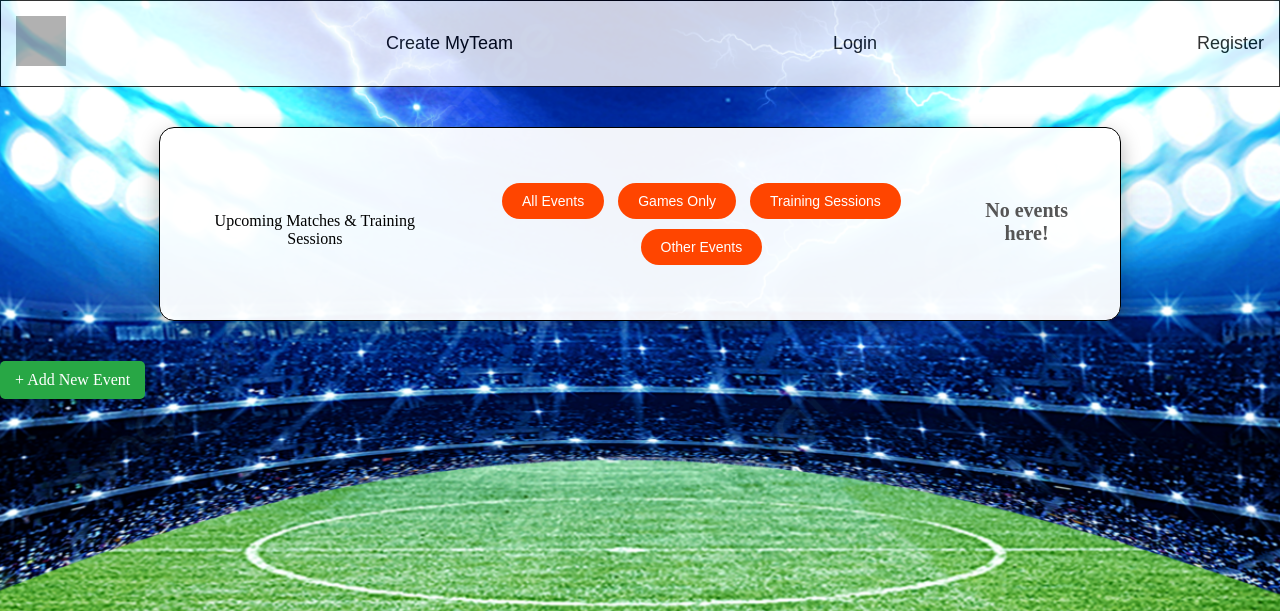
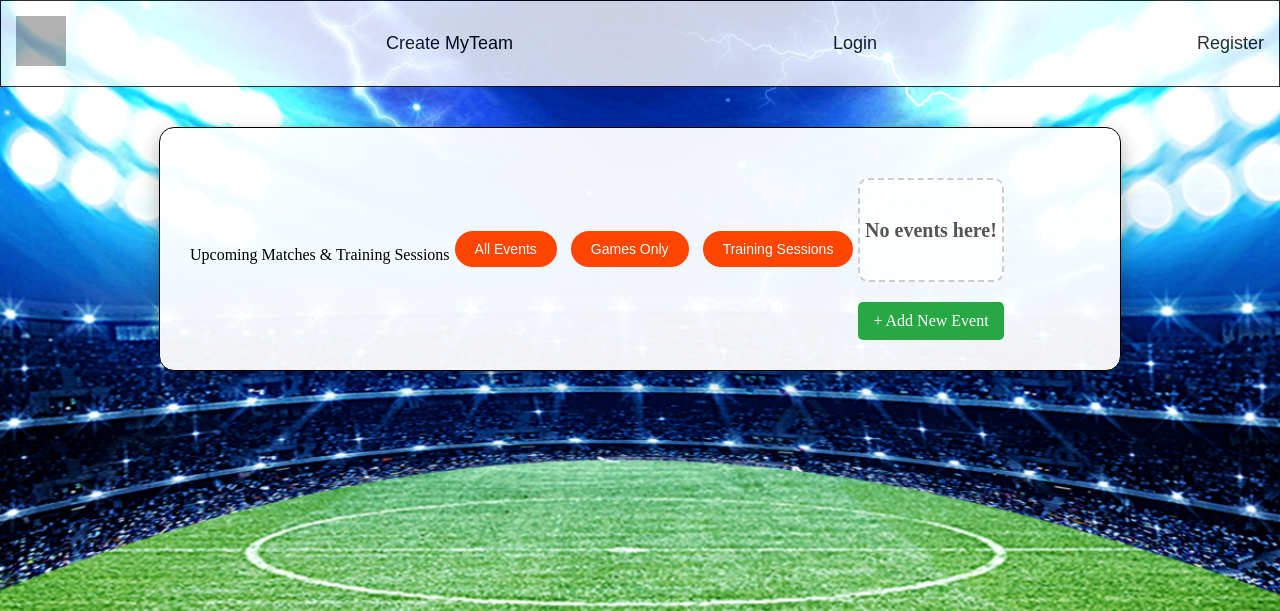
Before and after one commit to RosenCodes20/Final-Web-Project, a Django app: template templates/schedule/schedule_details.html in a window 1280 px wide. Shown: the top 611 px of the page. Run offline with Django 5.2, Linux system fonts and the light colour scheme; the template is opened without the code that fills it, so the values that code supplies are empty; parts of the project's set-up code (start-up, migrations or seed data) failed here and were passed over; some libraries are stand-ins or nearby versions; grey boxes are pictures that could not be loaded.

Commit message:
feat: did some upgrades.

```diff
--- a/templates/schedule/schedule_details.html
+++ b/templates/schedule/schedule_details.html
@@ -1,47 +1,41 @@
 {% extends 'common/base.html' %}
 {% block content %}
-    <div class="container">
+<div class="container flex-grow-1">
     <header class="text-center my-4">
         <h1 class="text-danger">{{ my_team.team_name }}</h1>
         <p class="lead">Upcoming Matches & Training Sessions</p>
     </header>
 
     <div class="filters text-center mb-4">
-            <button class="btn btn-danger mx-2">All Events</button>
-            <button class="btn btn-danger mx-2">Games Only</button>
-            <button class="btn btn-danger mx-2">Training Sessions</button>
-            <button class="btn btn-danger mx-2">Other Events</button>
+        <a href="{% url 'all-events' request.user.pk %}"><button class="btn btn-danger mx-2">All Events</button></a>
+        <a href="{% url 'game-events' request.user.pk %}"><button class="btn btn-danger mx-2">Games Only</button></a>
+        <a href="{% url 'training-events' request.user.pk %}"><button class="btn btn-danger mx-2">Training Sessions</button></a>
     </div>
 
+    <div class="event-list">
         {% for event in events %}
-        {% if not event.is_training %}
-        <div class="event-list">
             <div class="event card mb-3 shadow-sm">
                 <div class="card-body">
-                    <h3 class="card-title text-primary">Match vs {{ event.team_versus }}</h3>
+                    <h3 class="card-title text-primary">
+                        {% if not event.is_training %}
+                            Match vs {{ event.team_versus }}
+                        {% else %}
+                            Training Session
+                        {% endif %}
+                    </h3>
                     <p class="card-text">📅 <strong>Date:</strong> {{ event.date }}</p>
                     <p class="card-text">🕒 <strong>Time:</strong> {{ event.time }}</p>
                     <p class="card-text">📍 <strong>Location:</strong> {{ event.location }}</p>
                 </div>
             </div>
-            {% else %}
-            <div class="event card mb-3 shadow-sm">
-                <div class="card-body">
-                    <h3 class="card-title text-primary">Training Session</h3>
-                    <p class="card-text">📅 <strong>Date:</strong>  {{ event.date }}</p>
-                    <p class="card-text">🕒 <strong>Time:</strong> {{ event.time }}</p>
-                    <p class="card-text">📍 <strong>Location:</strong> {{ event.location }}</p>
-                </div>
-            </div>
-            {% endif %}
         {% empty %}
-            <h2>No events here!</h2>
+            <h2 class="text-center no-events">No events here!</h2>
         {% endfor %}
-        </div>
-
      <div class="text-center mt-4">
         <a href="{% url 'add-event' %}" class="add-event">+ Add New Event</a>
     </div>
     </div>
 
+
+</div>
 {% endblock %}
```
Lines whose indentation alone changed are shown as unchanged.
